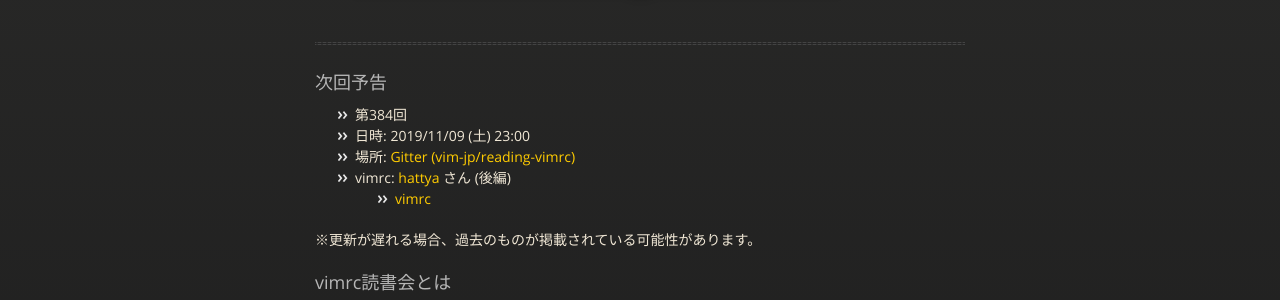
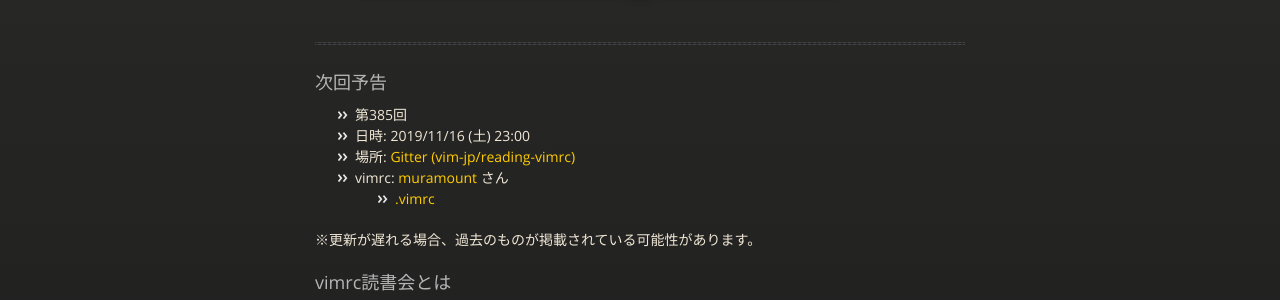
Before and after one commit to vim-jp/reading-vimrc, a Jekyll site: the page built from index.md, in a window 1280 px wide and 900 px high. Shown: the part 212-512 px from the top of the window. Built offline with Jekyll 4.4.1, drawn with Linux system fonts in a browser that asks for light colours; nearby versions of some CDN libraries.

Commit message:
Update the next information: #385 muramount

```diff
--- a/_data/next.yml
+++ b/_data/next.yml
@@ -1,12 +1,11 @@
-- id: 384
-  date: '2019-11-09 23:00'
+- id: 385
+  date: '2019-11-16 23:00'
   author:
-    name: hattya
-    url: 'https://github.com/hattya'
+    name: muramount
+    url: 'https://github.com/muramount'
   vimrcs:
-    - url: >-
-        https://github.com/hattya/dotfiles/blob/60587bf5735c7358c1b465ea1a2015d94714c6fd/master/vimfiles/vimrc
-      name: vimrc
-      hash: 60587bf5735c7358c1b465ea1a2015d94714c6fd
-  part: 後編
+    - url: 'https://github.com/muramount/conf_files/blob/master/.vimrc'
+      name: .vimrc
+      hash: null
+  part: null
   other: null
```
